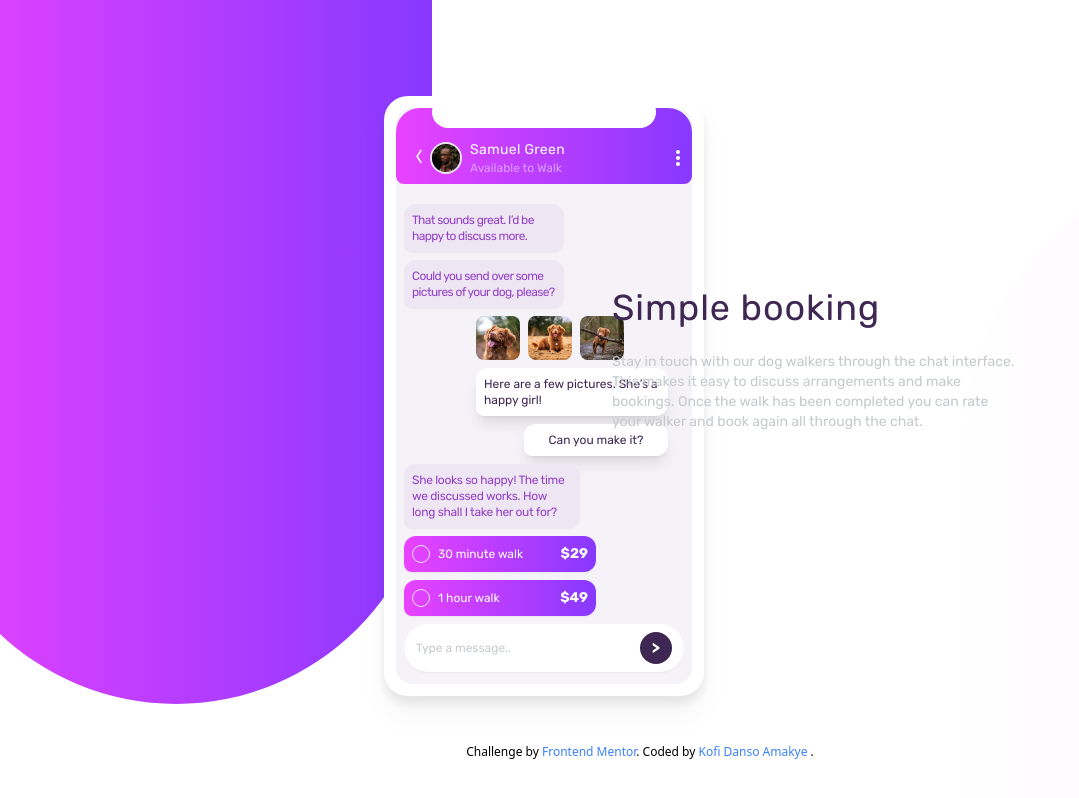
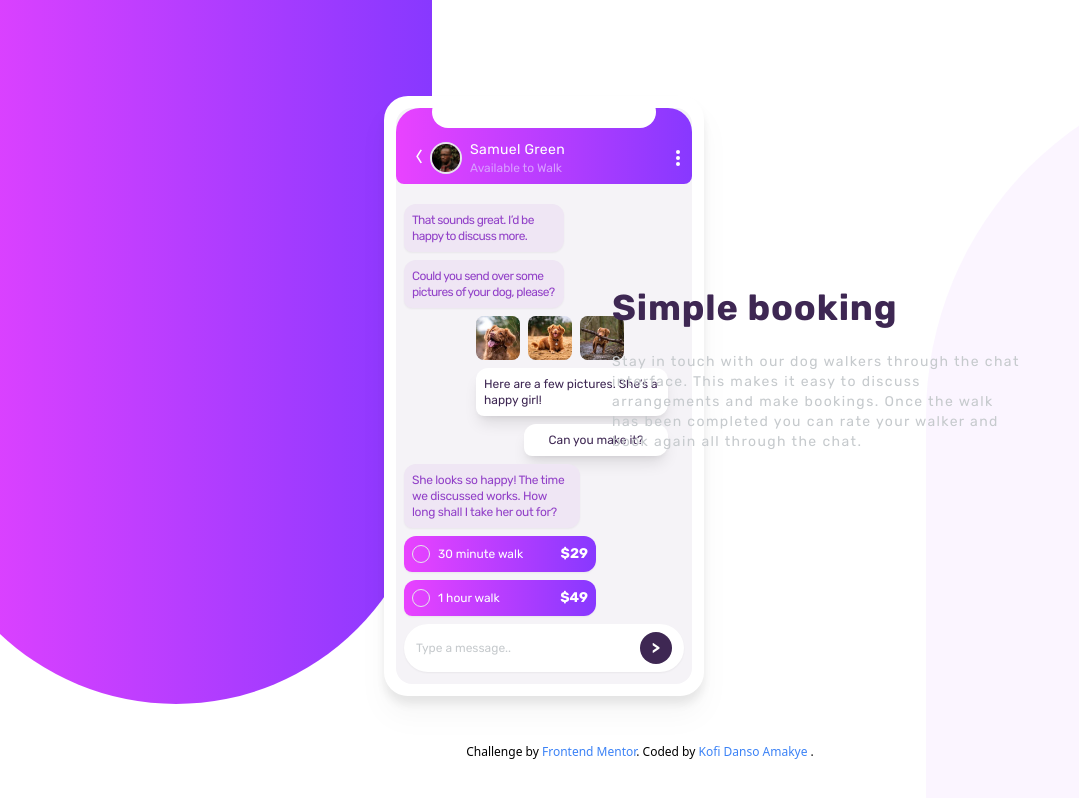
Before and after one commit to Kofiastro/Chat-app-CSS-illustration, a website: page index.html in a window 1280 px wide. Shown: the whole page, without its empty margins (0-1079 px from the left). Drawn offline with Linux system fonts and the light colour scheme.

Commit message:
Desktop changes layout

```diff
--- a/index.html
+++ b/index.html
@@ -23,7 +23,7 @@
           class="absolute px-60 py-96 -left-72 -top-80 rounded-full bg-gradient-to-r from-LightMagenta to-LightViolet md:rounded-t-none md:px-64 md:py-96 md:-left-20 md:-top-16">
         </div>
         <div
-          class="absolute px-24 py-64 right-0.5 -bottom-52 rounded-tl-full opacity-5 bg-gradient-to-r from-LightGrayishViolet_appBackrnd to-LightMagenta md:top-36 md:py-56 md:px-40 ">
+          class="absolute px-24 py-64 right-0.5 -bottom-52 rounded-tl-full opacity-10 bg-PaleViolet md:top-16  md:py-56 md:px-44 ">
         </div>
         <!--IphoneAppSection-->
         <div
@@ -136,10 +136,10 @@
         <div
           class=" relative flex flex-col mx-4 my-12 space-y-6 font-Rubik px-5  md:max-w-md md:absolute md:right-24 md:mr-36 md:top-60 ">
           <h1
-            class=" text-VeryDarkDesaturatedViolet text-4xl text-center pfont-medium tracking-wide item-center md:text-left md:subpixel-antialiased ">
+            class=" text-VeryDarkDesaturatedViolet antialiased text-4xl text-center pfont-medium tracking-wide item-center md:text-left md:subpixel-antialiased md:font-semibold ">
             Simple booking
           </h1>
-          <p class="text-center text-sm tracking-wider text-GrayishBlue md:text-left md:tracking-normal  ">
+          <p class="text-center text-sm tracking-wider text-GrayishBlue md:text-left md:tracking-widest md:text-md ">
             Stay in touch with our dog walkers through the chat interface. This makes it easy to discuss arrangements
             and
             make bookings. Once the walk has been completed you can rate your walker and book again all through the
```
Also changed, not shown: css/style.css.
